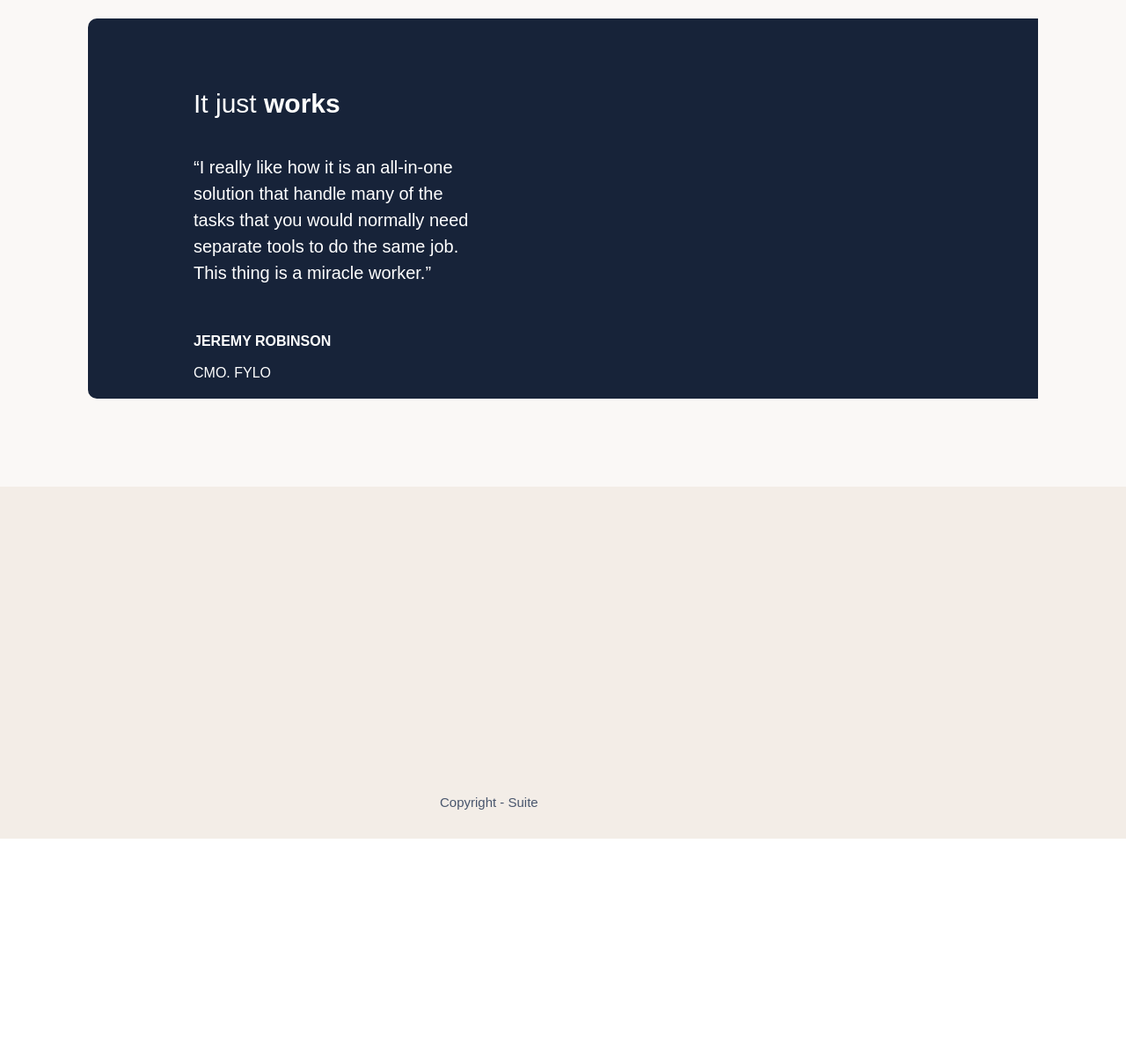
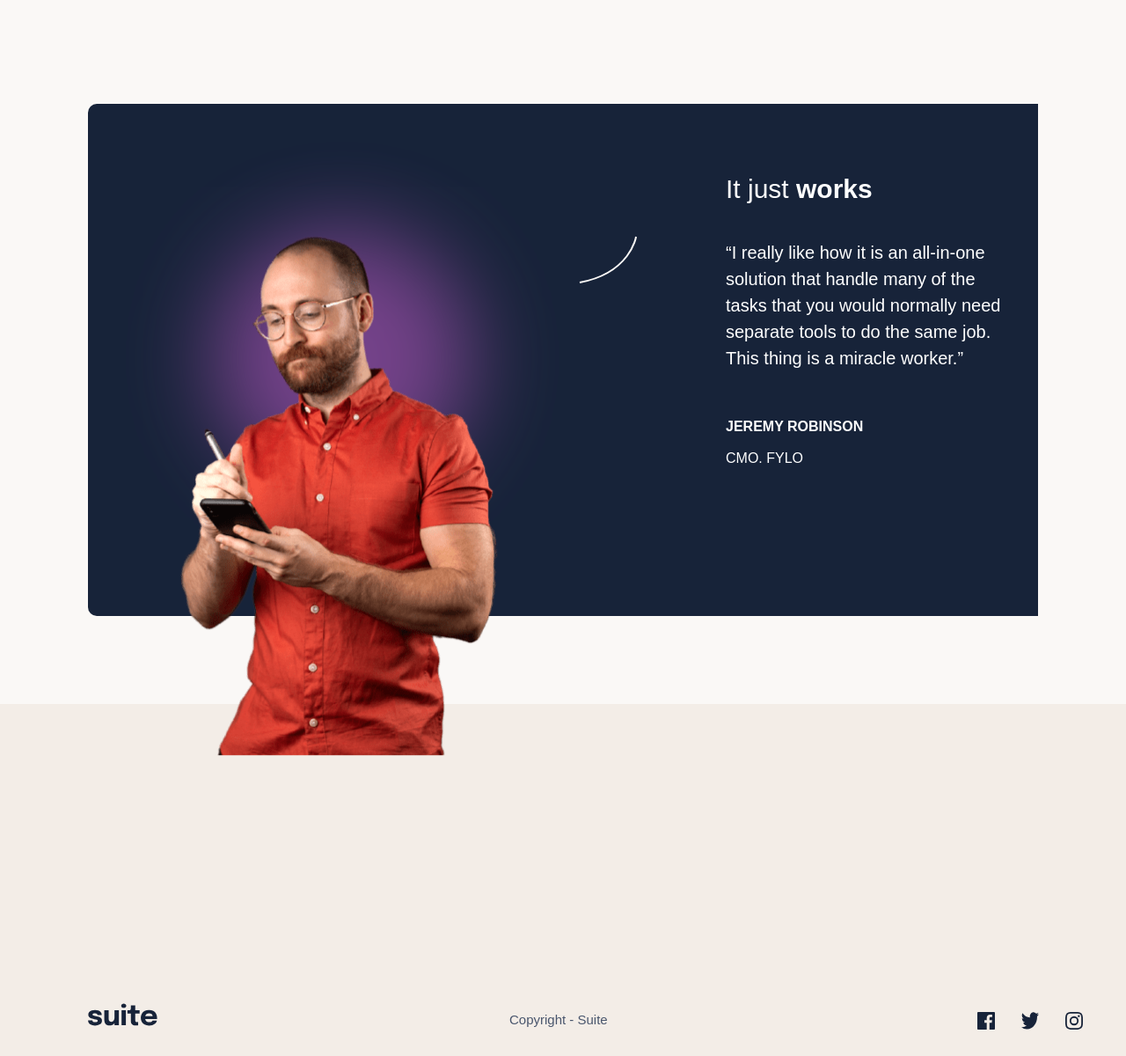
Before and after one commit to Eunice-K-Ewudzie/Suite-landing-page, a plain HTML site: page index.html in a window 1280 px wide. Shown: the part 805-2005 px from the top of the page at 88% size. Before the commit the page ends 1758 px from the top, so only its background shows below. Drawn offline with Linux system fonts and the light colour scheme; the site is published under a folder, as on GitHub Pages, so addresses that start at the root find nothing.

Commit message:
Update index.html

```diff
--- a/index.html
+++ b/index.html
@@ -4,7 +4,7 @@
   <meta charset="UTF-8">
   <meta name="viewport" content="width=device-width, initial-scale=1.0">
 
-  <link rel="icon" type="image/png" sizes="32x32" href="./assets/favicon-32x32.png">
+  <link rel="icon" type="image/png" sizes="32x32" href="assets/favicon-32x32.png">
   <link rel="stylesheet" href="style.css">
 
   <title>Frontend Mentor | Suite landing page</title>
@@ -15,7 +15,7 @@
       <div class="container-main">
         <div class="navbar">
           <div class="logo">
-            <img src="/assets/logo.svg" alt="picture of logo">
+            <img src="assets/logo.svg" alt="picture of logo">
           </div>
 
           <!-- /* first button in nav */ -->
@@ -45,7 +45,7 @@
       </div>
 
       <div class="phoneImg">
-      <img src="/assets/image-hero-portrait.png" alt="">
+      <img src="assets/image-hero-portrait.png" alt="">
     </div>
 
 
@@ -64,11 +64,11 @@
   <div class="container">
     <div class="imgContainer">
       <div class="jeremy">
-        <img src="/assets/pattern-blur.svg" alt="">
+        <img src="assets/pattern-blur.svg" alt="">
       </div>
 
       <div class="imgArc">
-        <img src="/assets/Path 2.svg"  alt="">
+        <img src="assets/Path 2.svg"  alt="">
       </div>
 
       <div class="imgText">
@@ -88,7 +88,7 @@
 
 
     <div class="jeremyPic">
-      <img src="/assets/image-jeremy-large.png" alt="">
+      <img src="assets/image-jeremy-large.png" alt="">
 
 
     </div>
@@ -106,7 +106,7 @@
     <div class="footerSec">
 
     <div class="footerlogo">
-      <img src="/assets/logo.svg" alt="">
+      <img src="assets/logo.svg" alt="">
     </div>
 
     <div class="copyright">
@@ -116,9 +116,9 @@
 
   <!-- social media icons -->
     <div class="socialMediaIcons1">
-      <img src="/assets/icon-facebook.svg" alt="">
-      <img src="/assets/icon-twitter.svg" alt="">
-      <img src="/assets/icon-instagram.svg" alt="">
+      <img src="assets/icon-facebook.svg" alt="">
+      <img src="assets/icon-twitter.svg" alt="">
+      <img src="assets/icon-instagram.svg" alt="">
 
     </div>
 
```
